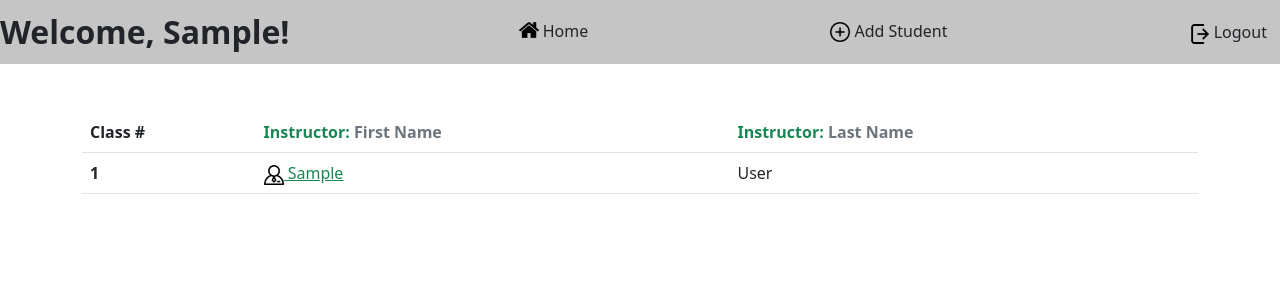
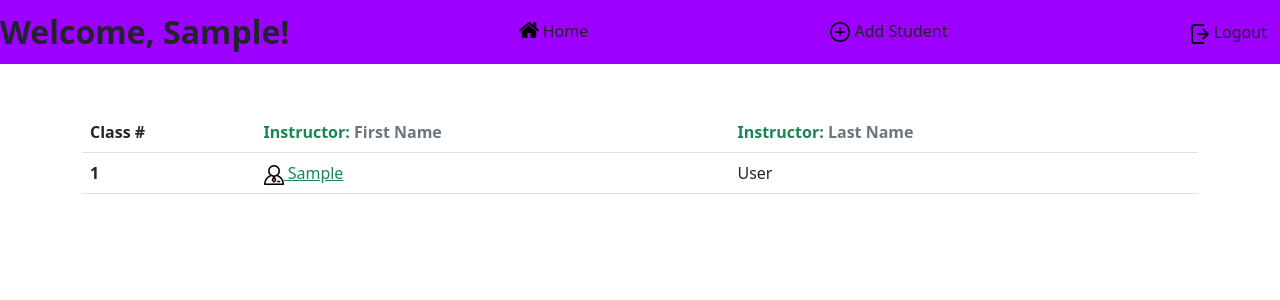
Before and after one commit to alexis0501/Python-Project, a Flask app: page /home in a window 1280 px wide. Shown: the top 300 px of the page. Run offline with Flask 2, Linux system fonts and the light colour scheme; the visitor is signed in with stand-in values (Sample User, id 1); tables that the repository leaves empty or names only in its code hold one stand-in row (values such as "Sample post").

Commit message:
changed navbar bg to purple

```diff
--- a/flask_app/static/css/navbar.css
+++ b/flask_app/static/css/navbar.css
@@ -1,5 +1,5 @@
 nav{
-    background-color: rgb(197, 197, 197);
+    background-color: rgb(157, 0, 255);
 }
 
 .welcome-text{
```
